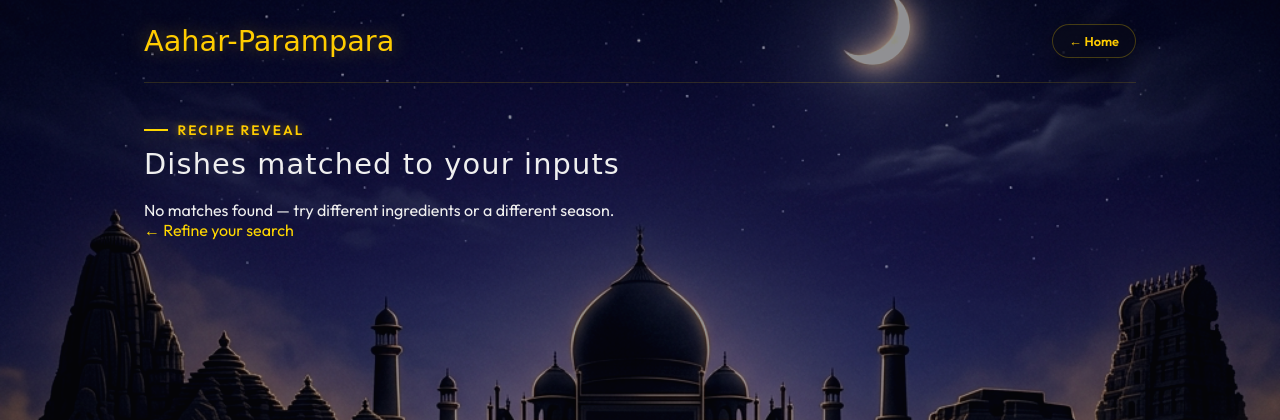
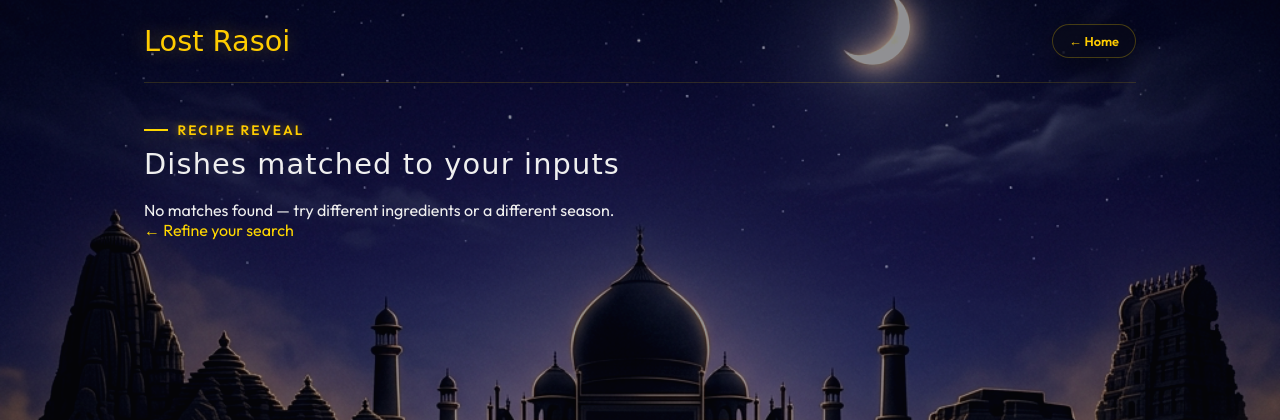
Before and after one commit to mathavnkabil8-art/aahar-parampara, a Flask app: template templates/result.html in a window 1280 px wide. Shown: the top 420 px of the page. Run offline with Flask 3, Linux system fonts and the light colour scheme; the template is opened without the code that fills it, so the values that code supplies are empty; some web fonts are replaced.

Commit message:
Update result.html

```diff
--- a/templates/result.html
+++ b/templates/result.html
@@ -1,8 +1,8 @@
 {% extends "base.html" %}
-{% block title %}Aahar-Parampara — Your Matches{% endblock %}
+{% block title %}Lost Rasoi — Your Matches{% endblock %}
 {% block content %}
 <div class="topbar">
-  <div class="brand">Aahar-Parampara</div>
+  <div class="brand">Lost Rasoi</div>
   <a href="{{ url_for('home') }}" class="btn-ghost" style="font-size:.8rem; padding:.5rem 1rem;">← Home</a>
 </div>
 
@@ -15,7 +15,7 @@
 
 {% for m in matches %}
   {% set dish = m.dish %}
-   <a class="match-card" href="{{ url_for('dish_detail', dish_id=dish.id) }}">
+    <a class="match-card" href="{{ url_for('dish_detail', dish_id=dish.id) }}">
     <div style="width:100%; height:160px; border-radius:8px; overflow:hidden; margin-bottom:0.8rem;">
       <img src="{{ url_for('static', filename=dish.image) }}" alt="{{ dish.recipe_name }}"
            style="width:100%; height:100%; object-fit:cover;"
```
